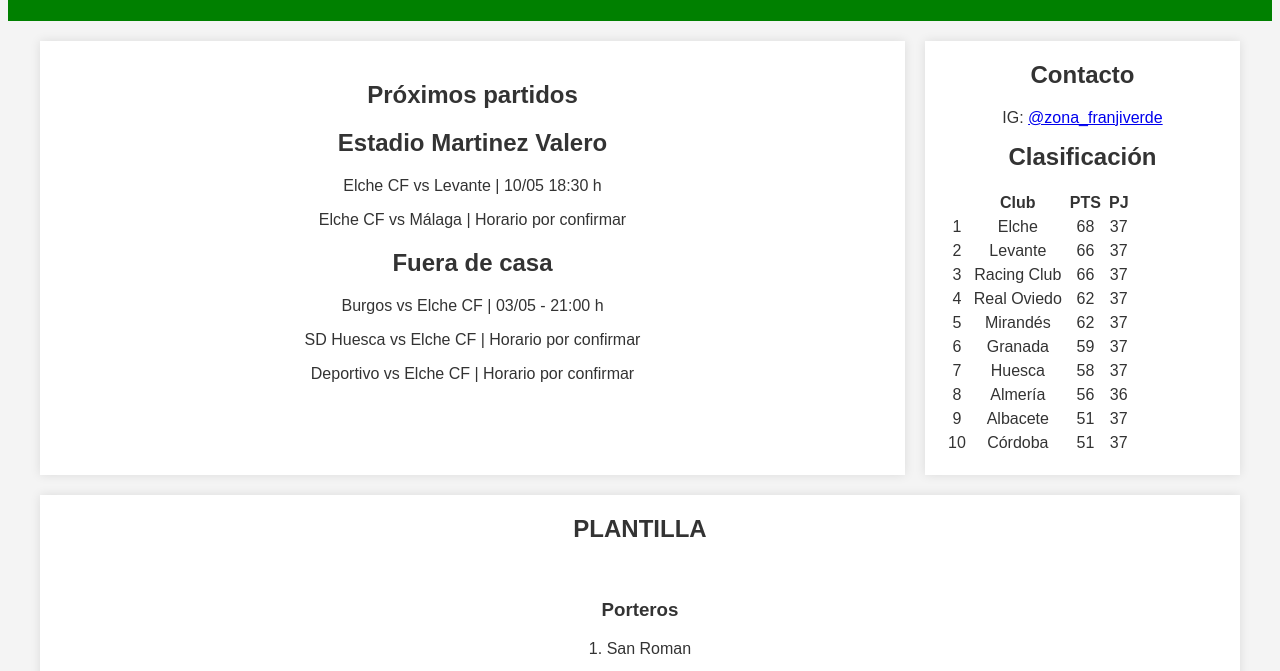
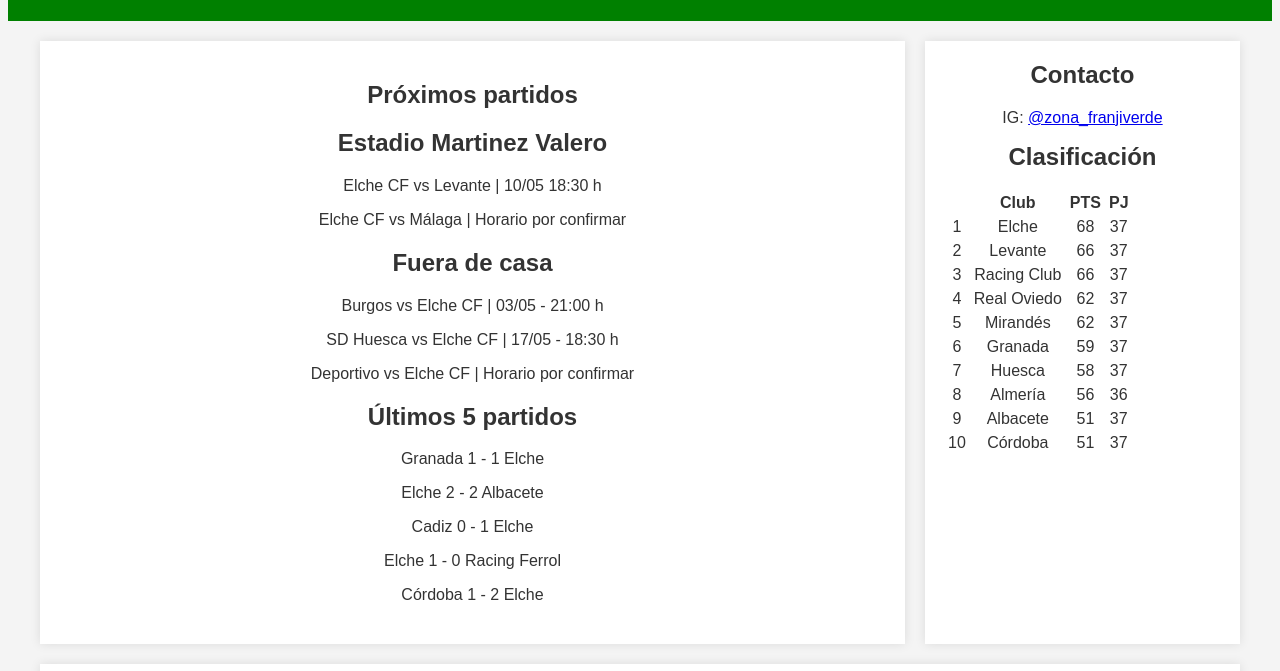
Before and after one commit to Alarcon0606/zona-franjiverde, a plain HTML site: page index.html in a window 1280 px wide. Shown: the part 107-778 px from the top of the page. Drawn offline with Linux system fonts and the light colour scheme.

Commit message:
Add files via upload

```diff
--- a/index.html
+++ b/index.html
@@ -80,7 +80,6 @@
       width: 150px;
       height: 150px;
     }
-
   </style>
 </head>
 <body class="dispositivo">
@@ -99,8 +98,18 @@
       <article class="texto">
         <h2>Fuera de casa</h2>
         <p>Burgos vs Elche CF | 03/05 - 21:00 h</p>
-        <p>SD Huesca vs Elche CF | Horario por confirmar</p>
+        <p>SD Huesca vs Elche CF | 17/05 - 18:30 h</p>
         <p>Deportivo vs Elche CF | Horario por confirmar</p>
+      </article>
+      <article>
+        <div class="texto">
+          <h2>Últimos 5 partidos</h2>
+          <p>Granada 1 - 1 Elche </p>
+          <p>Elche 2 - 2 Albacete</p>
+          <p>Cadiz 0 - 1 Elche</p>
+          <p>Elche 1 - 0 Racing Ferrol</p>
+          <p>Córdoba 1 - 2 Elche</p>
+        </div>
       </article>
     </main>
     <aside class="texto">
```
